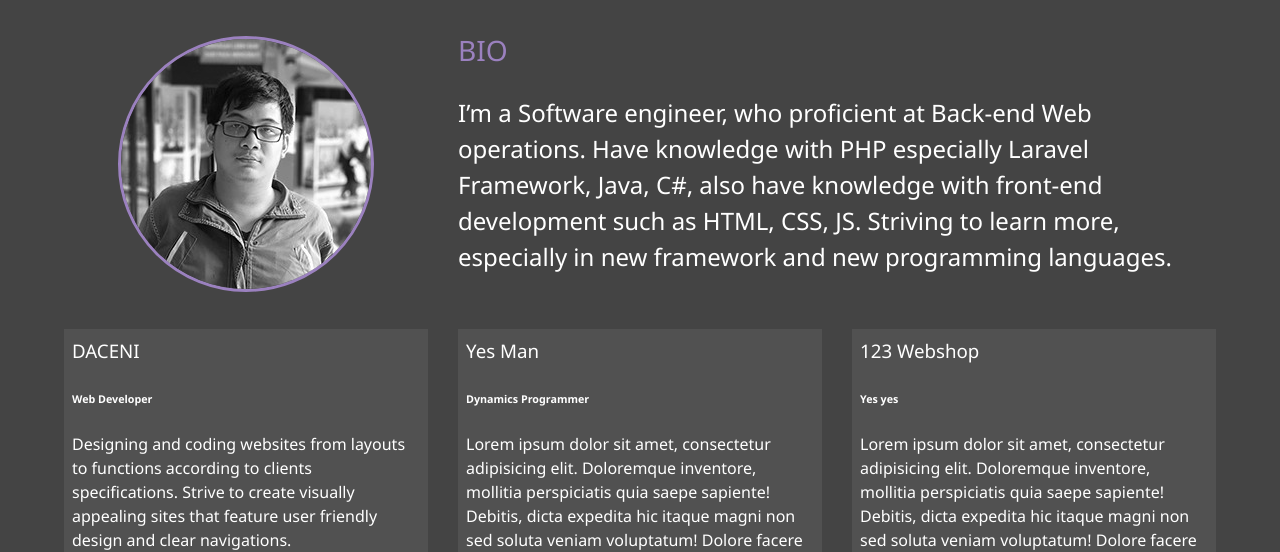
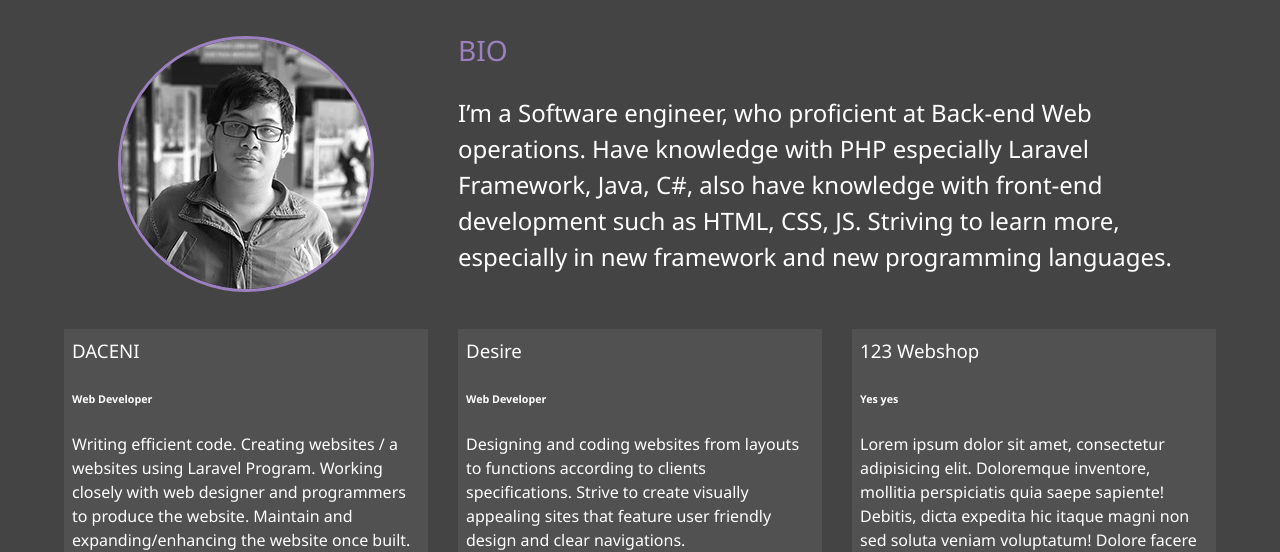
Before and after one commit to jimmy-lim-personal/myPortofolio, a website: page dist/about.html in a window 1280 px wide. Shown: the part 253-805 px from the top of the page. Drawn offline with Linux system fonts and the light colour scheme.

Commit message:
Updated About Work Profile and Packages

```diff
--- a/dist/about.html
+++ b/dist/about.html
@@ -70,13 +70,13 @@
     <div class="job job-1">
         <h3>DACENI</h3>
         <h6>Web Developer</h6>
-        <p>Designing and coding websites from layouts to functions according to clients specifications. Strive to create visually appealing sites that feature user friendly design and clear navigations.</p>
+        <p>Writing efficient code. Creating websites / a websites using Laravel Program. Working closely with web designer and programmers to produce the website. Maintain and expanding/enhancing the website once built.</p>
     </div>
 
     <div class="job job-2">
-        <h3>Yes Man</h3>
-        <h6>Dynamics Programmer</h6>
-        <p>Lorem ipsum dolor sit amet, consectetur adipisicing elit. Doloremque inventore, mollitia perspiciatis quia saepe sapiente! Debitis, dicta expedita hic itaque magni non sed soluta veniam voluptatum! Dolore facere itaque nisi.</p>
+        <h3>Desire</h3>
+        <h6>Web Developer</h6>
+        <p>Designing and coding websites from layouts to functions according to clients specifications. Strive to create visually appealing sites that feature user friendly design and clear navigations.</p>
     </div>
 
     <div class="job job-3">
--- a/package.json
+++ b/package.json
@@ -3,12 +3,15 @@
   "version": "1.0.0",
   "description": "Jimmy Lim Portofolio Website",
   "main": "index.js",
+  "homepage": "https://jimmylim96.github.io/myPortofolio",
   "scripts": {
-    "sass": "node-sass -w scss/ -o dist/css/ --recursive"
+    "sass": "node-sass -w scss/ -o dist/css/ --recursive",
+    "deploy": "gh-pages -d dist"
   },
   "author": "Jimmy Lim",
   "license": "MIT",
   "dependencies": {
+    "gh-pages": "^2.1.1",
     "node-sass": "^4.12.0"
   }
 }
```
Also changed, not shown: 1 other file.
